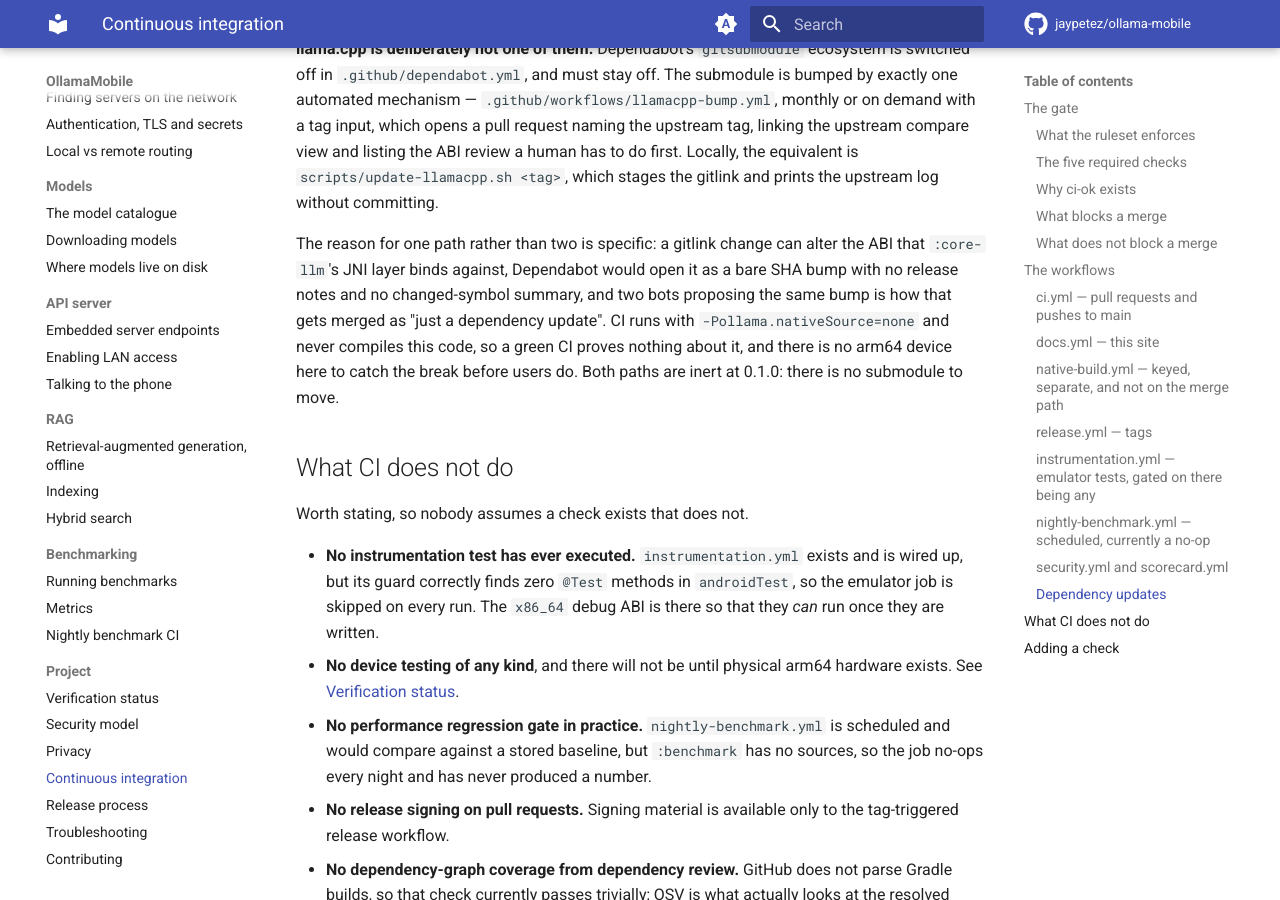
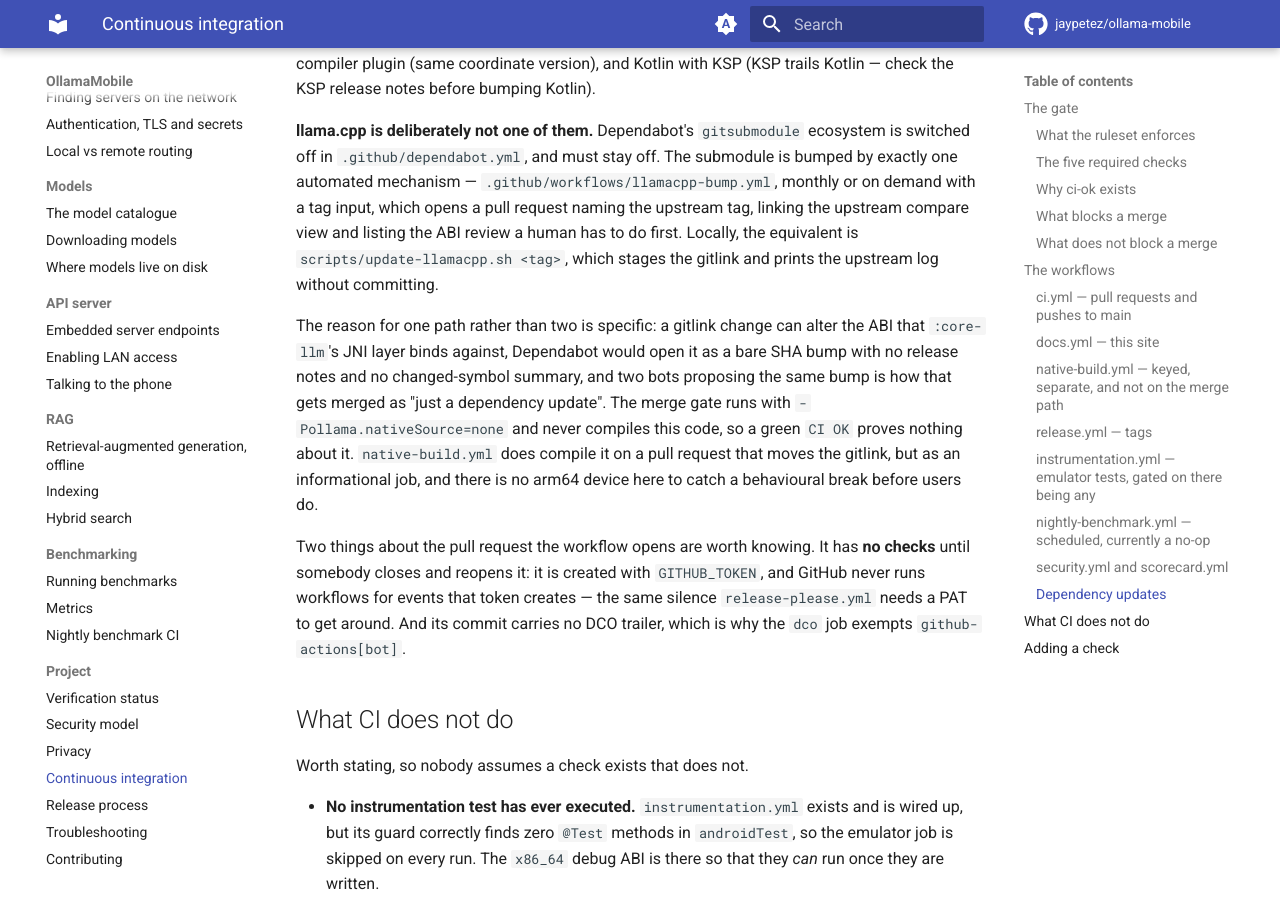
Before and after one commit to jaypetez/ollama-mobile, an MkDocs documentation site: the page built from docs/ci.md, in a window 1280 px wide and 900 px high, scrolled down 9622 px. Built offline with MkDocs 1.6.1 and Material for MkDocs 9.7.7, drawn with Linux system fonts in a browser that asks for light colours; comment, search, counter and statistics services are not loaded; some of the changed text lies outside the part shown.

Commit message:
ci: make the automated llama.cpp bump pull request mergeable (#56)
* ci: make the automated llama.cpp bump pull request mergeable

The monthly llamacpp-bump.yml run opened #48 with no checks (a pull
request created with GITHUB_TOKEN never triggers workflows), a commit
that would fail the dco job (no trailer, and only dependabot[bot] was
exempt), and nothing on the pull-request path compiling the JNI layer
against the new headers -- which do break it.

- ci.yml: the dco job exempts github-actions[bot] as it does
  dependabot[bot]; a bot signing off its own gitlink move certifies
  nothing, and the review lives on the pull request's ABI checklist.
- llamacpp-bump.yml: header and PR body say the pull request must be
  closed and reopened to get checks, and the stale "tags are b<NNNNN>"
  note now describes upstream's semver releases, which is what
  releases/latest resolves to.
- native-build.yml: third_party/llama.cpp joins the paths filter (a
  gitlink bump changes that path, not .gitmodules) and the same filter
  gains a pull_request trigger, so a bump PR is compiled before merge.
  Informational, not a required check.
- setup-android-build: actions/setup-java to v6.0.0, the SHA #55 just
  merged for the nightly, so the composite stops drifting behind the
  workflows and this change's own CI exercises v6 on every Gradle job.
- dependabot.yml: the composite's directory is listed so its pins get
  pull requests from now on.
- scripts/update-llamacpp.sh and docs/ci.md updated to match.

Co-Authored-By: Claude Fable 5.1 <noreply@anthropic.com>
Signed-off-by: Jayson Petersen <jayson.petersen@gmail.com>

* ci(native-build): run the push trigger on main only

A pull-request branch that touches a native input otherwise compiles
twice per push, once for `push` and once for `pull_request`. Limiting
push to main leaves one run per pull request and one per merge.

Co-Authored-By: Claude Fable 5.1 <noreply@anthropic.com>
Signed-off-by: Jayson Petersen <jayson.petersen@gmail.com>

---------

Signed-off-by: Jayson Petersen <jayson.petersen@gmail.com>
Co-authored-by: Claude Fable 5.1 <noreply@anthropic.com>

```diff
--- a/docs/ci.md
+++ b/docs/ci.md
@@ -134,7 +134,12 @@ pass.
 
 !!! note "Sign-off on automated commits"
     The `dco` job exempts `dependabot[bot]`, whose commits are authored by
-    GitHub's own infrastructure and cannot carry a human trailer. release-please
+    GitHub's own infrastructure and cannot carry a human trailer, and
+    `github-actions[bot]`, which is this repository's own workflows opening a
+    pull request with `GITHUB_TOKEN` (today only `llamacpp-bump.yml`). A bot
+    writing `Signed-off-by` for itself would pass the trailer check while
+    certifying nothing; the review the sign-off stands in for happens on that
+    pull request, against the ABI checklist in its body. release-please
     is not exempt and does not need to be: `signoff` in
     `.github/release-please-config.json` makes it write the trailer itself, so
     the release pull request passes the same gate as everybody else's.
@@ -252,19 +257,19 @@ Compiling `llama.cpp` for Android is expensive and it needs things ordinary CI
 does not have: the NDK, SDK CMake, and the `third_party/llama.cpp` submodule.
 `:core-llm` is to build ggml with `-DGGML_CPU_ALL_VARIANTS=ON`, which compiles
 the CPU backend once per variant per ABI; on a cold ccache that is tens of
-minutes. Putting it on the pull-request path would add that to every run,
+minutes. Putting it on every pull request would add that to every run,
 including the ones that only touch a README.
 
 So it is a separate workflow with three properties:
 
 **It is keyed — it runs when the native inputs move, or on demand.** There are
-exactly three triggers, and none of them is a tag:
+exactly four triggers, and none of them is a tag:
 
 | Trigger | Purpose |
 | --- | --- |
 | `workflow_dispatch` | Bare — no inputs. Run it by hand when you want fresh `.so` files. |
 | `workflow_call` | So another workflow can invoke it as a reusable job. |
-| `push` filtered by `paths` | Fires only on changes to `core-llm/src/main/cpp/**`, `.gitmodules`, `gradle/libs.versions.toml`, or the workflow file itself. Those are the four things that can change the output. |
+| `push` to `main` and `pull_request`, both filtered by `paths` | Fire only on changes to `core-llm/src/main/cpp/**`, the `third_party/llama.cpp` gitlink, `.gitmodules`, `gradle/libs.versions.toml`, or the workflow file itself. Those are the five things that can change the output. On a pull request this is the only job that compiles the JNI layer against the headers it is about to be merged with; it is informational, not a required check. |
 
 There is no ABI input and no submodule-ref input: the job builds `arm64-v8a` and
 `x86_64` unconditionally, and the submodule commit is whatever the checkout
@@ -385,10 +390,17 @@ The reason for one path rather than two is specific: a gitlink change can alter
 the ABI that `:core-llm`'s JNI layer binds against, Dependabot would open it as
 a bare SHA bump with no release notes and no changed-symbol summary, and two
 bots proposing the same bump is how that gets merged as "just a dependency
-update". CI runs with `-Pollama.nativeSource=none` and never compiles this code,
-so a green CI proves nothing about it, and there is no arm64 device here to
-catch the break before users do. Both paths are inert at 0.1.0: there is no
-submodule to move.
+update". The merge gate runs with `-Pollama.nativeSource=none` and never
+compiles this code, so a green `CI OK` proves nothing about it. `native-build.yml`
+does compile it on a pull request that moves the gitlink, but as an
+informational job, and there is no arm64 device here to catch a behavioural
+break before users do.
+
+Two things about the pull request the workflow opens are worth knowing. It has
+**no checks** until somebody closes and reopens it: it is created with
+`GITHUB_TOKEN`, and GitHub never runs workflows for events that token creates —
+the same silence `release-please.yml` needs a PAT to get around. And its commit
+carries no DCO trailer, which is why the `dco` job exempts `github-actions[bot]`.
 
 ## What CI does not do
 
```
Also changed, not shown: 6 other files.
